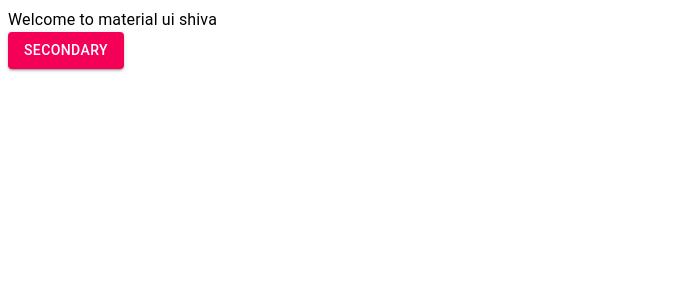
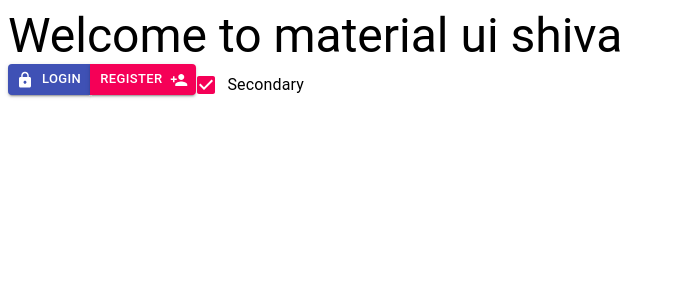
Before and after one commit to shivamoeini/material, a React (Create React App) app in the folder my-app/: page / in a window 1280 px wide. Shown: the top 300 px of the page, without its empty margins (0-676 px from the left). Built offline with nearby package versions, Linux system fonts and the light colour scheme.

Commit message:
button mui

```diff
--- a/my-app/package.json
+++ b/my-app/package.json
@@ -4,6 +4,7 @@
   "private": true,
   "dependencies": {
     "@material-ui/core": "^4.12.4",
+    "@material-ui/icons": "^4.11.3",
     "@mui/material": "^5.10.1",
     "@mui/styled-engine-sc": "^5.10.1",
     "@testing-library/jest-dom": "^5.14.1",
--- a/my-app/src/App.js
+++ b/my-app/src/App.js
@@ -1,14 +1,40 @@
-import React from 'react';
-import {Typography ,Button} from '@material-ui/core';
+import React from "react";
+import { Typography, Button } from "@material-ui/core";
+// import SaveIcon from '@material-ui/icons/Save';
+import ButtonGroup from "@material-ui/core/ButtonGroup";
+// import FavoriteBorderIcon from '@material-ui/icons/FavoriteBorder';
+import LockIcon from '@material-ui/icons/Lock';
+import PersonAddIcon from '@material-ui/icons/PersonAdd';
+import Checkbox from "@material-ui/core/CheckBox";
+import FormControlLabel from '@material-ui/core/FormControlLabel';
 
+
+
+function CheckboxExample(){
+  const [checked,setChecked]=React.useState(true);
+  return(
+
+    <FormControlLabel
+    control={<Checkbox checked={checked} onChange={(e)=>setChecked(e.target.checked)} />}
+    label="Secondary"
+  />
+
+  )
+}
 function App() {
   return (
     <div className="App">
+      <Typography variant="h3">Welcome to material ui shiva</Typography>
+<ButtonGroup>
+      <Button variant="contained" color="primary" size="small" style={{fontSize:13}} startIcon={<LockIcon />} >
+        Login
+      </Button>
+      <Button variant="contained" color="secondary" size="small" style={{fontSize:13}}  endIcon={<PersonAddIcon />}>
+        Register
+      </Button>
+      </ButtonGroup>
+<CheckboxExample/>
 
-<Typography>Welcome to material ui shiva</Typography>
-<Button variant="contained" color="secondary">
-  Secondary
-</Button>
     </div>
   );
 }
```
Also changed, not shown: 1 other file (tests, documents, lock files or other folders).
